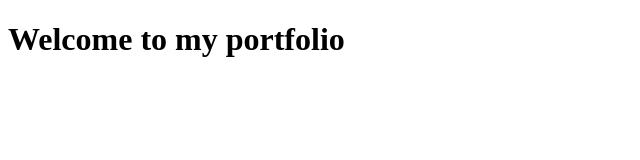
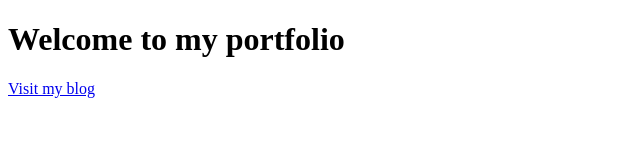
Before and after one commit to in-jun/portfolio, a plain HTML site: page index.html in a window 1280 px wide. Shown: the whole page, without its empty margins (0-640 px from the left). Drawn offline with Linux system fonts and the light colour scheme.

Commit message:
feat: 블로그 링크 추가
블로그 링크를 추가하여 포트폴리오에서 블로그로 이동할 수 있도록 함

- 사용자는 이제 포트폴리오에서 블로그로 쉽게 이동 가능

```diff
--- a/index.html
+++ b/index.html
@@ -11,6 +11,7 @@
 
 <body>
     <h1>Welcome to my portfolio</h1>
+    <a href="https://blog.injun.dev">Visit my blog</a>
 </body>
 
 </html>
```
